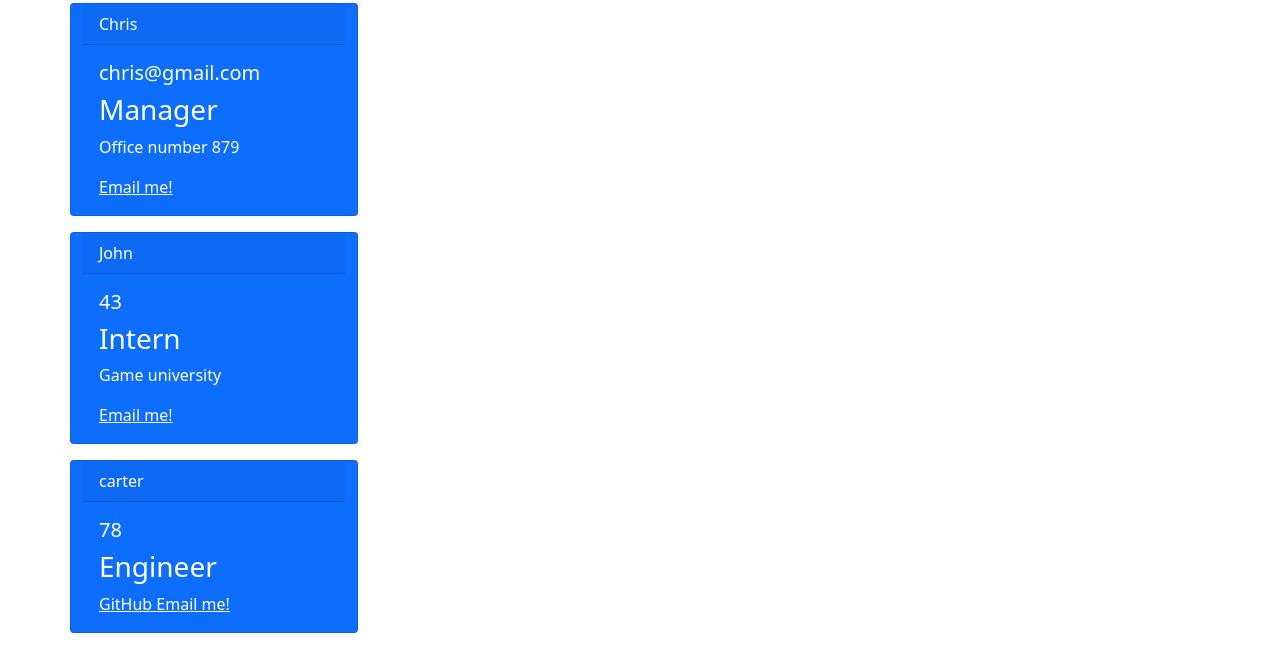
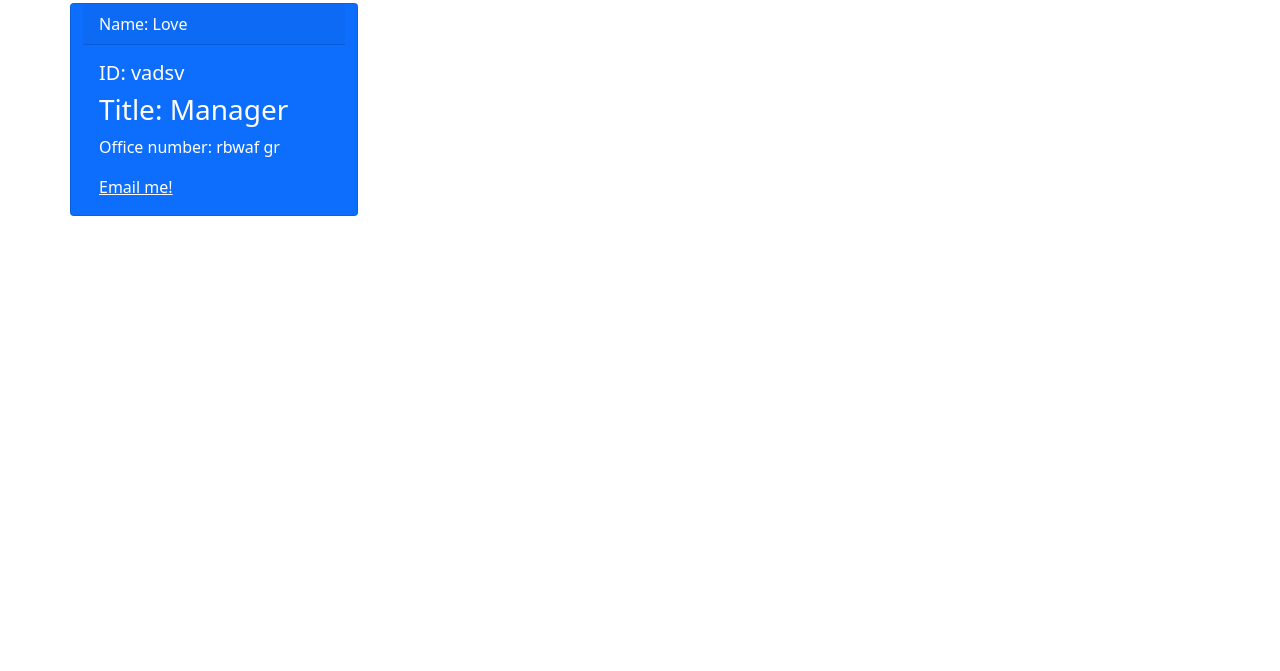
Before and after one commit to Cbracewell30/employee-database, a website: page testfile/index.html in a window 1280 px wide. Shown: the part 53-724 px from the top of the page. Drawn offline with nearby package versions, Linux system fonts and the light colour scheme.

Commit message:
adding page generator update

```diff
--- a/testfile/index.html
+++ b/testfile/index.html
@@ -14,38 +14,18 @@
 </header>
 <div class = "container">
   <div class ="row">
-      <div class="card text-white bg-primary mb-3 col align-self-center" style="max-width: 18rem;">
-    <div class="card-header">Chris</div>
-    <div class="card-body">
-      <h5 class="card-title">chris@gmail.com </h5>
-      <h3 class="card-title"> Manager </h3>
-      <p class="card-text"> Office number 879 </p>
-      <a class="text-white" href= "mailto:chris @gmail.com"> Email me! </a>
-    </div>
-</div>
+        <div class="card text-white bg-primary mb-3 align-self-center" style="max-width: 18rem;">
+      <div class="card-header">Name: Love</div>
+      <div class="card-body">
+        <h5 class="card-title">ID: vadsv </h5>
+        <h3 class="card-title">Title: Manager </h3>
+        <p class="card-text"> Office number: rbwaf gr </p>
+        <a class="text-white" href= "mailto:rbdfv"> Email me! </a>
       </div>
-  <div class = "row">
-      <div class="card text-white bg-primary mb-3 col " style="max-width: 18rem;">
-    <div class="card-header">John</div>
-    <div class="card-body">
-      <h5 class="card-title">43 </h5>
-      <h3 class="card-title"> Intern </h3>
-      <p class="card-text"> Game university </p>
-      <a class="text-white" href= "mailto:John@gmail.com"> Email me! </a>
-    </div>
-</div>
-      </div>
-  <div class = "row">
-      <div class="card text-white bg-primary mb-3  col" style="max-width: 18rem;">
-    <div class="card-header ">carter</div>
-    <div class="card-body">
-      <h5 class="card-title">78 </h5>
-      <h3 class="card-title "> Engineer </h3>
-      <a class="text-white" href= "https://github.com/ carter"> GitHub </a>
-      <a class="text-white" href= "mailto:carter@gmail.comm"> Email me! </a>
-    </div>
-</div>
-       </div>
+  </div>
+        </div>
+  <div class = "row"></div>
+  <div class = "row"> </div>
   </div>
 </body>
 </html>
```
Also changed, not shown: src/page-generator.js (+14 -15 lines), README.md.
